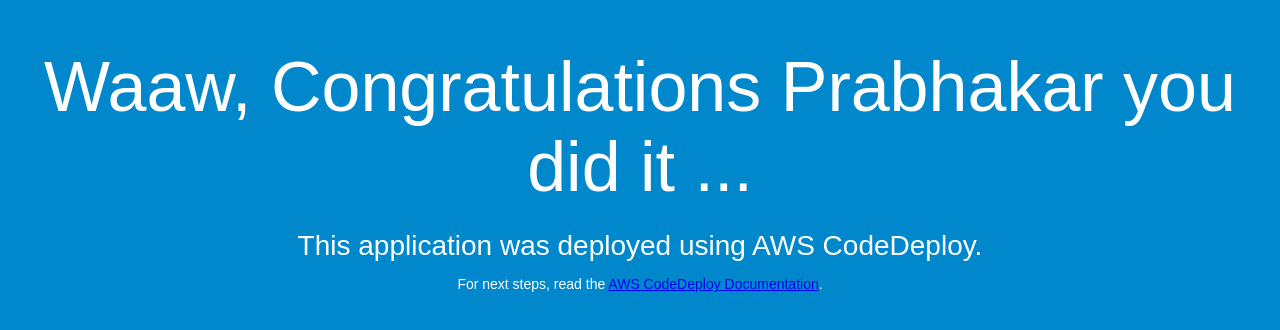
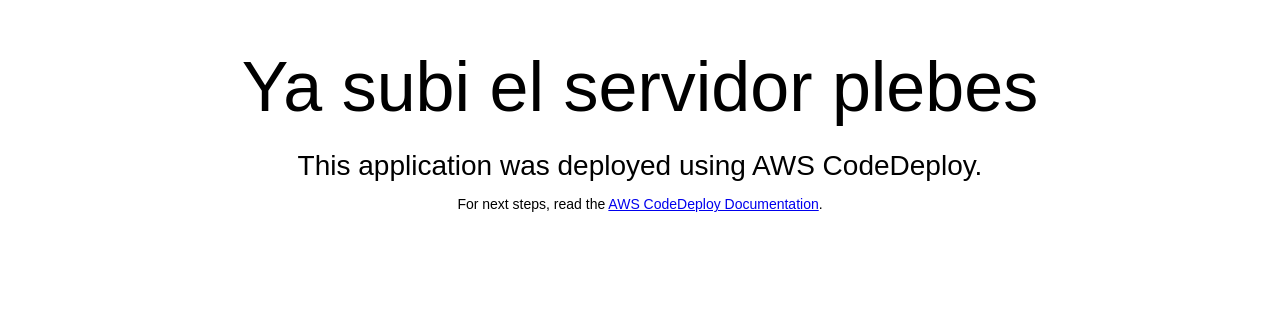
Before and after one commit to CrisisPena1/P0JS1, a plain HTML site: page index.html in a window 1280 px wide. Drawn offline with Linux system fonts and the light colour scheme.

Commit message:
Cambios 2
Cambie la descripcion de la pagina

```diff
--- a/index.html
+++ b/index.html
@@ -2,11 +2,11 @@
 <html>
 <head>
   <meta charset="utf-8">
-  <title>Sample Deployment</title>
+  <title>Khalifaas</title>
   <style>
     body {
-      color: #ffffff;
-      background-color: #0188cc;
+      color: #000000;
+      background-color: #ffffff;
       font-family: Arial, sans-serif;
       font-size: 14px;
     }
@@ -26,7 +26,7 @@
 </head>
 <body>
   <div align="center">
-    <h1>Waaw, Congratulations Prabhakar you did it ...</h1>
+    <h1>Ya subi el servidor plebes</h1>
     <h2>This application was deployed using AWS CodeDeploy.</h2>
     <p>For next steps, read the <a href="http://aws.amazon.com/documentation/codedeploy">AWS CodeDeploy Documentation</a>.</p>
   </div>
```
